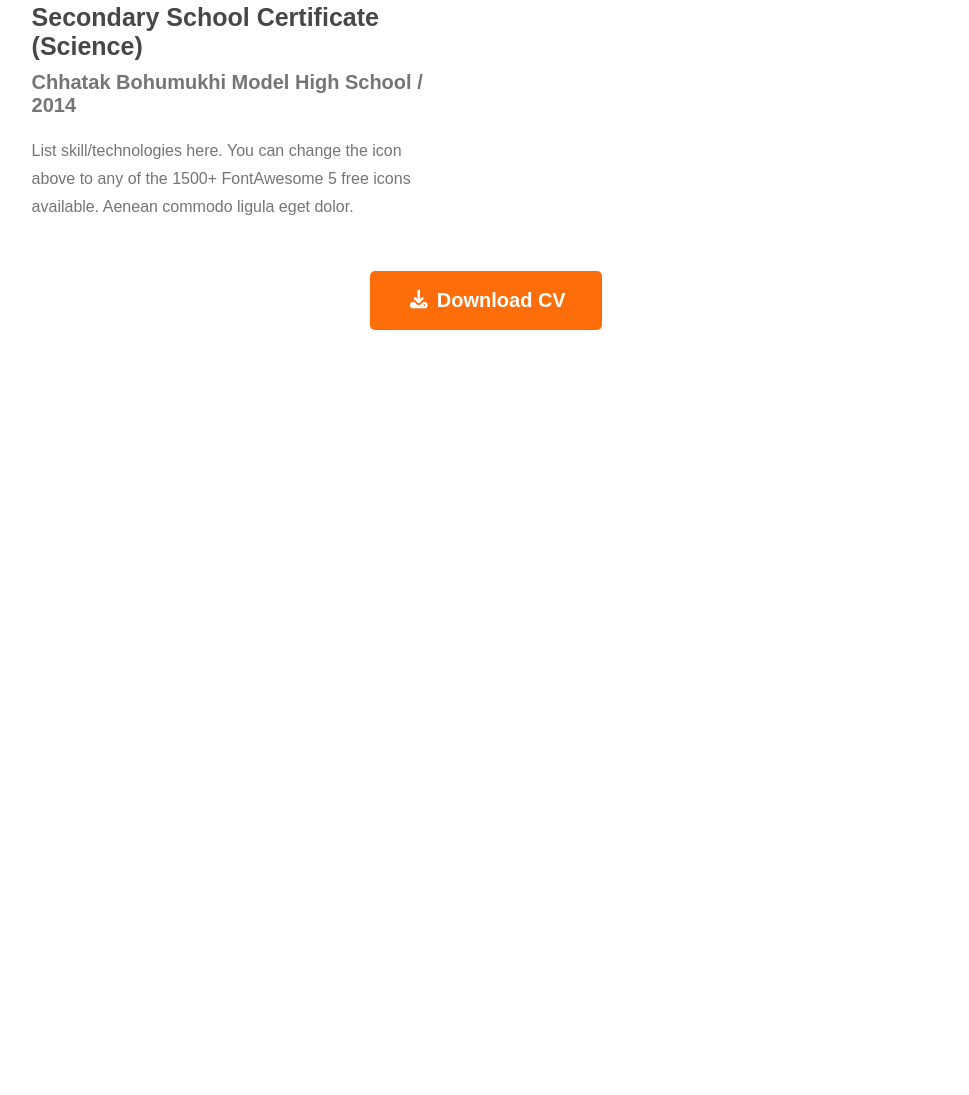
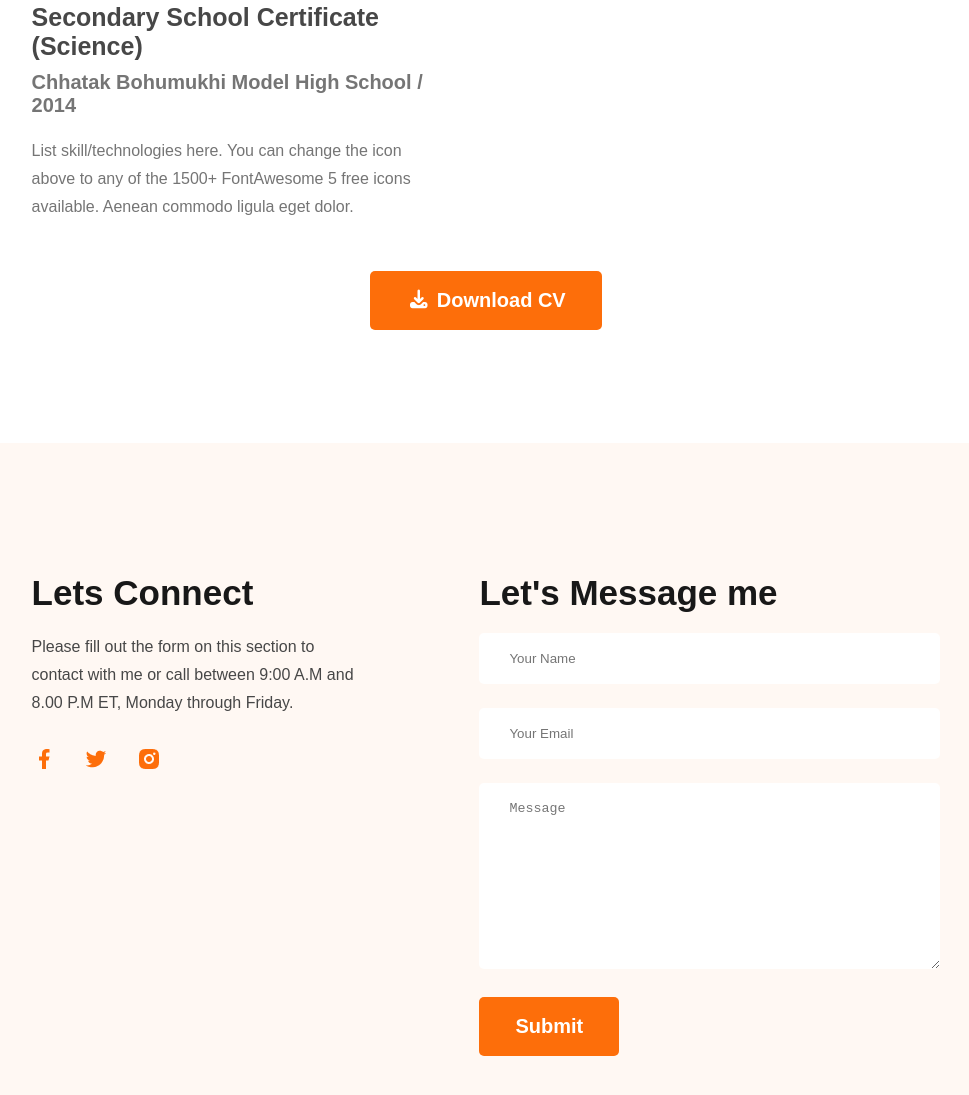
Before and after one commit to mreduldhar/Portfolio, a plain HTML site: page index.html in a window 1280 px wide. Shown: the part 3410-4505 px from the top of the page, without its empty margins (154-1123 px from the left). Before the commit the page ends 3740 px from the top, so only its background shows below. Drawn offline with Linux system fonts and the light colour scheme.

Commit message:
Footer Section completed

```diff
--- a/index.html
+++ b/index.html
@@ -223,5 +223,36 @@
         </div>
       </section>
     </main>
+
+    <!-- Footer Section -->
+    <footer>
+      <section class="footer-container container">
+        <div class="social">
+          <h2>Lets Connect</h2>
+          <p>
+            Please fill out the form on this section to contact with me or call
+            between 9:00 A.M and 8.00 P.M ET, Monday through Friday.
+          </p>
+          <div class="icons">
+            <a href="#"><img src="./images/icons/facebook.png" alt="" /></a>
+            <a href="#"><img src="./images/icons/twitter.png" alt="" /></a>
+            <a href="#"><img src="./images/icons/insta.png" alt="" /></a>
+          </div>
+        </div>
+        <form class="form">
+          <h2>Let's Message me</h2>
+          <div>
+            <input type="text" placeholder="Your Name" />
+          </div>
+          <div>
+            <input type="text" placeholder="Your Email" />
+          </div>
+          <div>
+            <textarea placeholder="Message" rows="10"></textarea>
+          </div>
+          <input class="btn" type="submit" value="Submit" />
+        </form>
+      </section>
+    </footer>
   </body>
 </html>
--- a/style.css
+++ b/style.css
@@ -239,3 +239,42 @@ hr{
 #resume .btn{
   margin-top: 50px;
 }
+
+/* Footer Section */
+footer{
+  margin-top: 113px;
+  background-color: #FFF8F3;
+  padding: 130px 0;
+}
+
+footer .footer-container{
+  display: flex;
+  gap: 116px;
+}
+.footer-container h2{
+font-size: 35px;
+color: #181818;
+margin-bottom: 20px;
+}
+.footer-container .social{
+  max-width: 562px;
+}
+.social p{
+  font-size: 16px;
+  color: #474747;
+  line-height: 28px;
+  margin-bottom: 30px;
+}
+
+.footer-container .social .icons a{
+  margin-right: 24px;
+}
+
+footer .footer-container form input[type="text"], footer .footer-container form textarea{
+  width: 461px;
+  padding: 18px 30px;
+  border: none;
+  border-radius: 5px;
+  margin-bottom: 24px;
+  color: #757575;
+}
```
